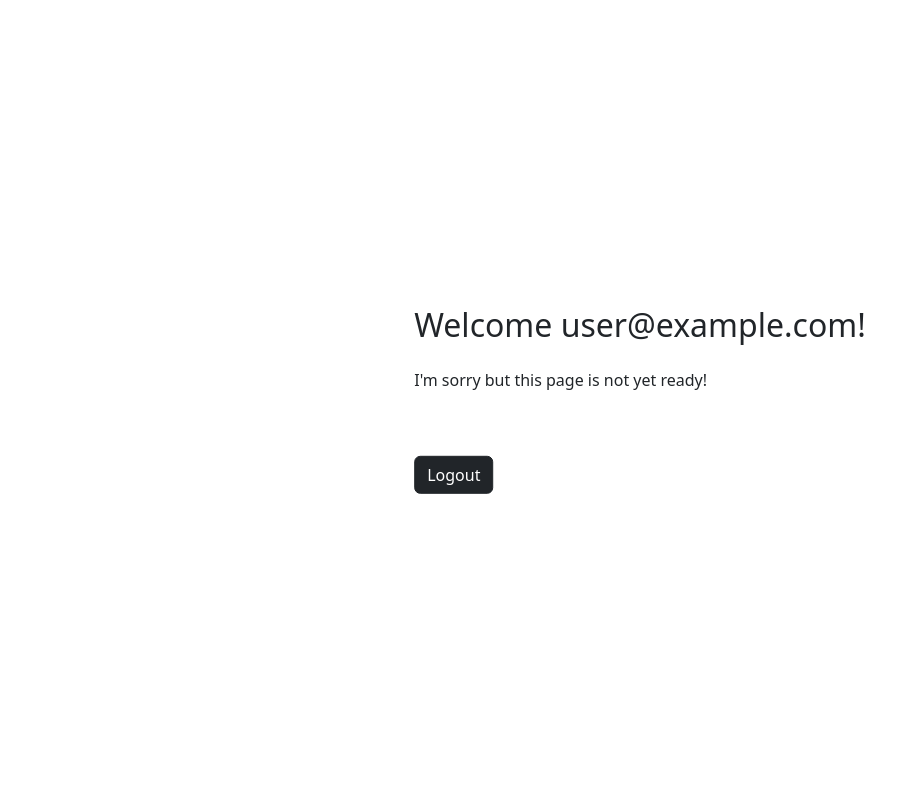
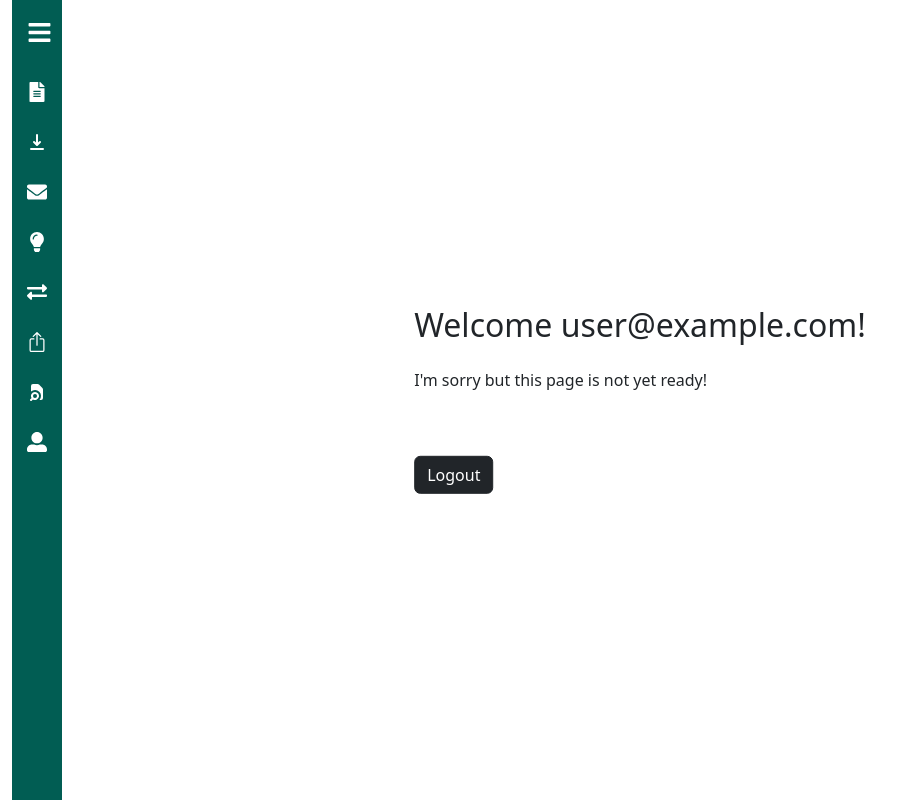
Before and after one commit to renras/document-request-tracker-system, a React (Create React App) app: page /dashboard in a window 1280 px wide. Shown: the whole page, without its empty margins (0-915 px from the left). Built offline with nearby package versions, Linux system fonts and the light colour scheme; no server answers; sample sign-in values are in the browser's storage.

Commit message:
sidebar for dashboard

```diff
--- /dev/null
+++ b/src/components/Layouts/SignedInLayout/SignedInLayout.jsx
@@ -0,0 +1,19 @@
+import PropTypes from "prop-types";
+import SideBar from '../../SideBar/SideBar';
+
+const SignedInLayout = ({ children }) => {
+    return (
+        <div>
+            <SideBar />
+            <main>
+                {children}
+            </main>
+        </div>
+    );
+};
+
+export default SignedInLayout;
+
+SignedInLayout.propTypes = {
+    children: PropTypes.node.isRequired,
+  };
--- /dev/null
+++ b/src/components/SideBar/SideBar.css
@@ -0,0 +1,49 @@
+*{
+    margin: 0;
+    padding: 0;
+}
+.container-fluid{
+    display: flex;
+    margin-right: 0;
+    margin-left: 0;
+}
+.sidebar{
+    background: #015D53;
+    color: white;
+    height: 100vh;
+    width: 300px;
+    transition: all 0.5s;
+    cursor: pointer;
+}
+.top{
+    display: flex;
+    align-items: center;
+    padding: 20px 15px;
+}
+.logo{
+    font-size: 30px;
+    font-family: 'Courier New', Courier, monospace;
+    margin-left: 20px;
+    margin-top: 10px;
+}
+.bar{
+    display: flex;
+    font-size: 25px;
+    margin-left: 50px;
+    align-items: center;
+}
+.link{
+    text-decoration: none;
+    display: flex;
+    color: white;
+    padding: 10px 15px;
+    gap: 15px;
+    transition: all 0.5s;
+}
+.link:hover{
+    background: #6ECB5A;
+    color: black;
+}
+.icon, .link_text{
+    font-size: 20px;
+}
--- /dev/null
+++ b/src/components/SideBar/SideBar.jsx
@@ -0,0 +1,82 @@
+import { FaFileAlt } from 'react-icons/fa';
+import { HiDownload } from 'react-icons/hi';
+import { FaEnvelope } from 'react-icons/fa';
+import { FaLightbulb } from 'react-icons/fa';
+import { FaExchangeAlt } from 'react-icons/fa';
+import { BsBoxArrowUp } from 'react-icons/bs';
+import { HiDocumentSearch } from 'react-icons/hi';
+import { FaUserAlt } from 'react-icons/fa';
+import { FaBars } from 'react-icons/fa';
+import { NavLink } from 'react-router-dom';
+import "./SideBar.css";
+import { useState } from 'react';
+
+const SideBar = () => {
+    const[isOpen ,setIsOpen] = useState(false);
+    const toggle = () => setIsOpen(!isOpen);
+    const menuItem=[
+        {
+            title: "/documents",
+            name: "Documents",
+            icon: <FaFileAlt/>
+        },
+        {
+            title: "/incoming",
+            name: "Incoming",
+            icon: <HiDownload/>
+        },
+        {
+            title: "/received",
+            name: "Received",
+            icon: <FaEnvelope/>
+        },
+        {
+            title: "/hold",
+            name: "Hold",
+            icon: <FaLightbulb/>
+        },
+        {
+            title: "/returned",
+            name: "Returned",
+            icon: <FaExchangeAlt/>
+        },
+        {
+            title: "/released",
+            name: "Released",
+            icon: <BsBoxArrowUp/>
+        },
+        {
+            title: "/trackdocuments",
+            name: "Track Documents",
+            icon: <HiDocumentSearch/>
+        },
+        {
+            title: "/profile",
+            name: "Profile",
+            icon: <FaUserAlt/>
+        },
+
+    ]
+    return (
+        <div className='container-fluid'>
+            <div style={{width: isOpen ? "300px" : "50px"}} className='sidebar'>
+                <div className='top'>
+                    <div style={{marginLeft: isOpen ? "50px" : "0px"}} className='bar'>
+                    <FaBars onClick={toggle}/>
+                    <h1 style={{display: isOpen ? "block" : "none"}} className='logo'>UPANG</h1>
+                </div>
+            </div>
+            {
+                menuItem.map((item, index)=>(
+                    <NavLink to={item.path} key={index} className="link" activeclassName='active'>
+                        <div className='icon'>{item.icon}</div>
+                        <div style={{display: isOpen ? "block" : "none"}} className="link_text">{item.name}</div>
+                    </NavLink>
+                ))
+            }
+        </div>
+        </div>
+    );
+};
+
+export default SideBar;
--- a/src/pages/Dashboard/Dashboard.jsx
+++ b/src/pages/Dashboard/Dashboard.jsx
@@ -2,6 +2,7 @@ import { useState, useEffect } from "react";
 import { auth } from "../../firebase-config";
 import { onAuthStateChanged, signOut } from "firebase/auth";
 import { useNavigate } from "react-router-dom";
+import SignedInLayout from "../../components/Layouts/SignedInLayout/SignedInLayout";
 
 const Dashboard = () => {
   const [email, setEmail] = useState("");
@@ -28,6 +29,7 @@ const Dashboard = () => {
   };
 
   return (
+    <SignedInLayout>
     <div
       style={{
         position: "fixed",
@@ -42,7 +44,9 @@ const Dashboard = () => {
         Logout
       </button>
     </div>
+    </SignedInLayout>
   );
+
 };
 
 export default Dashboard;
```
